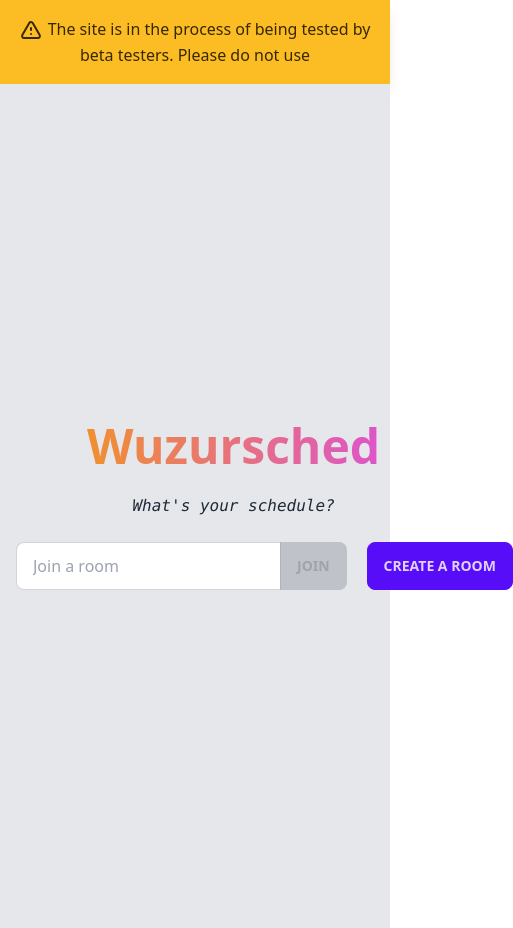
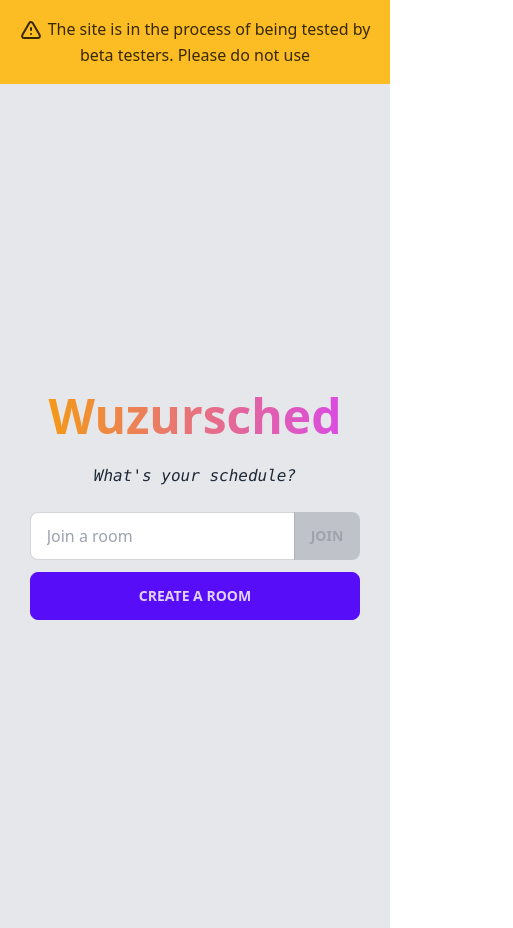
Before and after one commit to ThatXliner/wuzursched, a SvelteKit app: page / in a window 390 px wide. Shown: the whole page, 513 px wide, since content can reach past the window. Built offline with nearby package versions, Linux system fonts and the light colour scheme.

Commit message:
:iphone: Fixed responsive design for index page

```diff
--- a/src/routes/+page.svelte
+++ b/src/routes/+page.svelte
@@ -18,8 +18,8 @@
 				</h1>
 
 				<i class="py-6 dark:text-gray-300 font-mono block">What's your schedule?</i>
-				<div class="flex justify-evenly space-x-5">
-					<div class="form-control inline-block">
+				<div class="flex justify-evenly md:space-x-3 space-y-3 md:space-y-0 flex-col md:flex-row">
+					<div class="form-control inline">
 						<label class="join">
 							<input
 								type="text"
```
